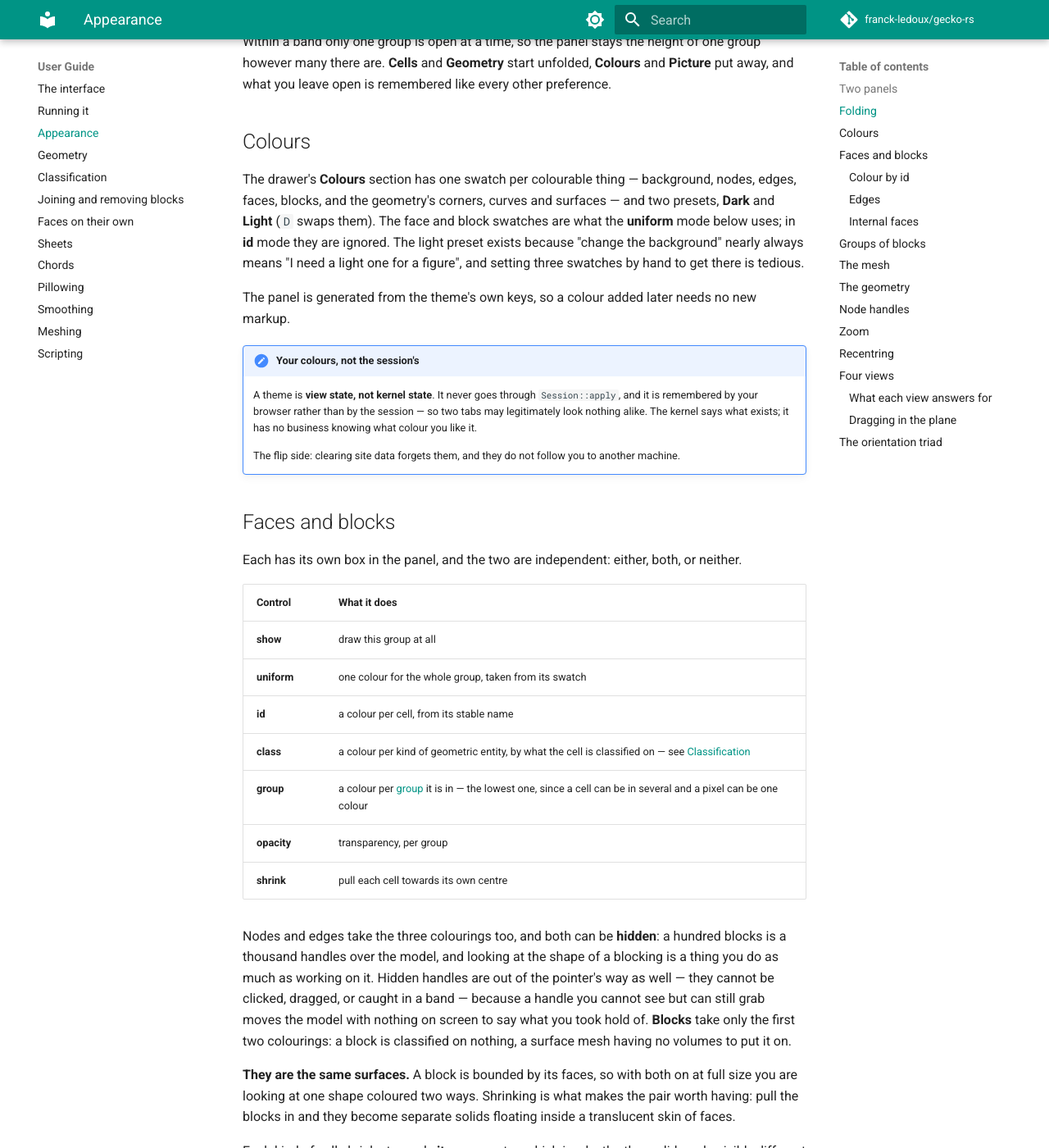
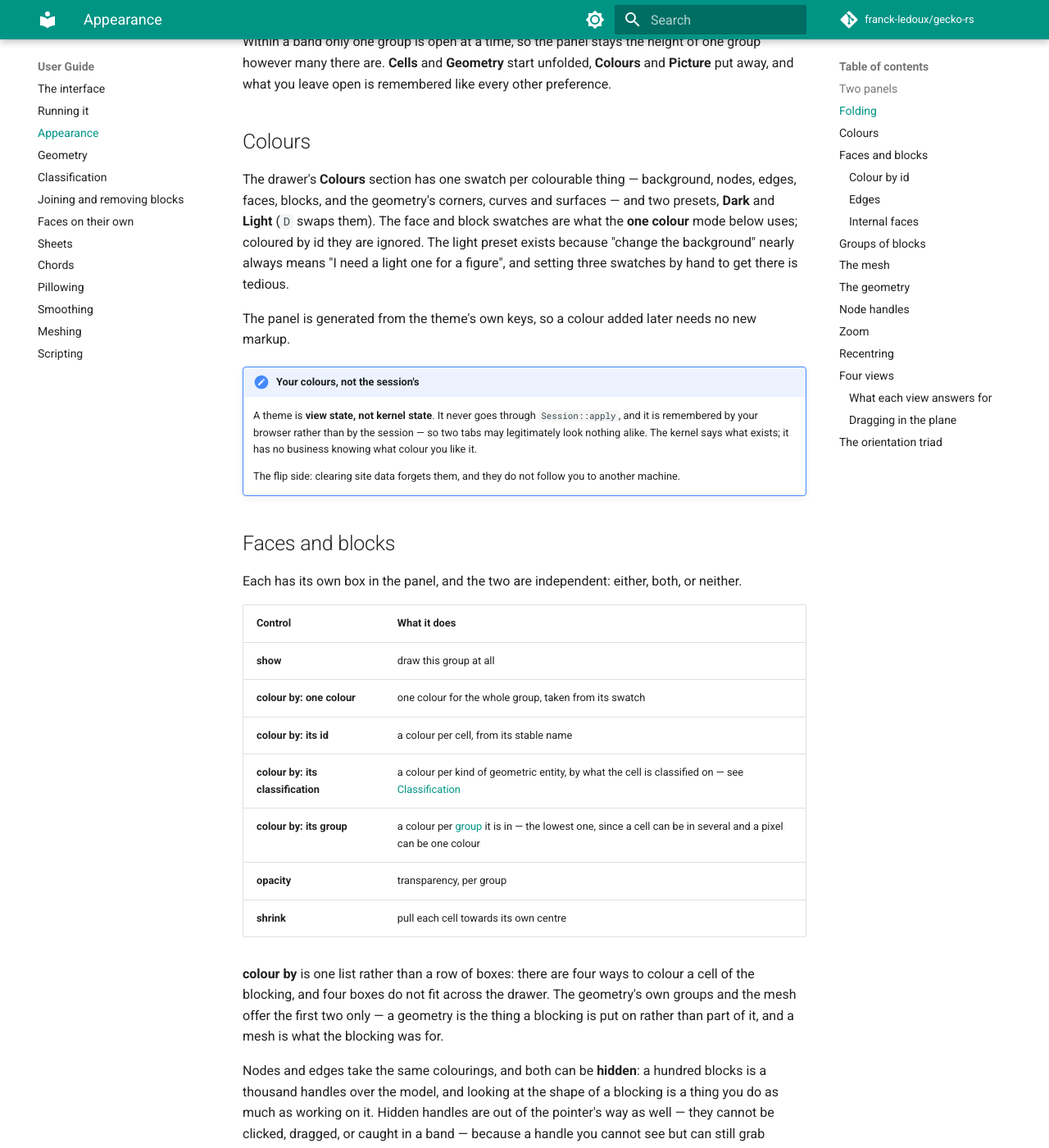
Before and after one commit to franck-ledoux/gecko-rs, an MkDocs documentation site: the page built from docs/user-guide/display.md, in a window 1280 px wide and 1400 px high, scrolled down 760 px. Shown: the whole window at 82% size. Built offline with MkDocs 1.6.1 and Material for MkDocs 9.7.7, drawn with Linux system fonts in a browser that asks for light colours; comment, search, counter and statistics services are not loaded; some of the changed text lies outside the part shown.

Commit message:
A list to colour by, rather than a row of boxes
Four ways to colour a cell of the blocking — one colour, its id, its
classification, its group — and four radios do not fit across a drawer 246
pixels wide. Wrapping them onto a second line, which is where the last
change left them, made every group of the drawer taller for the sake of one
word.

A list is one line whatever is in it, and it has room for the long words:
"its classification" rather than "class". Each list offers only what its
cells can answer to — the geometry's own groups and the mesh get the first
two, a geometry being the thing a blocking is put on rather than part of
it, and a block gets no classification, being classified on nothing.

Measured in the page: nothing in the drawer reports a scroll width past its
own any more, at any of the folds.

Co-Authored-By: Claude Opus 5 <noreply@anthropic.com>

```diff
--- a/docs/user-guide/display.md
+++ b/docs/user-guide/display.md
@@ -34,7 +34,7 @@ The drawer's **Colours** section has one swatch per colourable thing —
 background, nodes, edges, faces, blocks, and the geometry's corners, curves
 and surfaces — and two presets, **Dark** and
 **Light** (`D` swaps them). The face and block swatches are what the
-**uniform** mode below uses; in **id** mode they are ignored. The light
+**one colour** mode below uses; coloured by id they are ignored. The light
 preset
 exists because "change the background" nearly always means "I need a light one
 for a figure", and setting three swatches by hand to get there is tedious.
@@ -56,17 +56,23 @@ no new markup.
 Each has its own box in the panel, and the two are independent: either, both,
 or neither.
 
-| Control     | What it does                                                                                                                                 |
-| ----------- | -------------------------------------------------------------------------------------------------------------------------------------------- |
-| **show**    | draw this group at all                                                                                                                       |
-| **uniform** | one colour for the whole group, taken from its swatch                                                                                        |
-| **id**      | a colour per cell, from its stable name                                                                                                      |
-| **class**   | a colour per kind of geometric entity, by what the cell is classified on — see [Classification](classification.md#reading-it-off-the-screen) |
-| **group**   | a colour per [group](#groups-of-blocks) it is in — the lowest one, since a cell can be in several and a pixel can be one colour              |
-| **opacity** | transparency, per group                                                                                                                      |
-| **shrink**  | pull each cell towards its own centre                                                                                                        |
+| Control                           | What it does                                                                                                                                 |
+| --------------------------------- | -------------------------------------------------------------------------------------------------------------------------------------------- |
+| **show**                          | draw this group at all                                                                                                                       |
+| **colour by: one colour**         | one colour for the whole group, taken from its swatch                                                                                        |
+| **colour by: its id**             | a colour per cell, from its stable name                                                                                                      |
+| **colour by: its classification** | a colour per kind of geometric entity, by what the cell is classified on — see [Classification](classification.md#reading-it-off-the-screen) |
+| **colour by: its group**          | a colour per [group](#groups-of-blocks) it is in — the lowest one, since a cell can be in several and a pixel can be one colour              |
+| **opacity**                       | transparency, per group                                                                                                                      |
+| **shrink**                        | pull each cell towards its own centre                                                                                                        |
 
-Nodes and edges take the three colourings too, and both can be **hidden**:
+**colour by** is one list rather than a row of boxes: there are four ways to
+colour a cell of the blocking, and four boxes do not fit across the drawer.
+The geometry's own groups and the mesh offer the first two only — a
+geometry is the thing a blocking is put on rather than part of it, and a
+mesh is what the blocking was for.
+
+Nodes and edges take the same colourings, and both can be **hidden**:
 a hundred blocks is a thousand handles over the model, and looking at the
 shape of a blocking is a thing you do as much as working on it. Hidden
 handles are out of the pointer's way as well — they cannot be clicked,
@@ -200,7 +206,7 @@ drawn as.
 ## The geometry
 
 The three groups a [geometry](geometry.md) is drawn in — surfaces, curves and
-corners — take the same **show / uniform / id / opacity** controls, and no
+corners — take the same **show / colour by / opacity** controls, and no
 shrink. They are on that page rather than this one, because what the tags mean
 is the larger half of the story.
 
```
Also changed, not shown: CHANGELOG.md (+3 -1 lines), front/src/style.css (+10 -6 lines), 2 other files.
